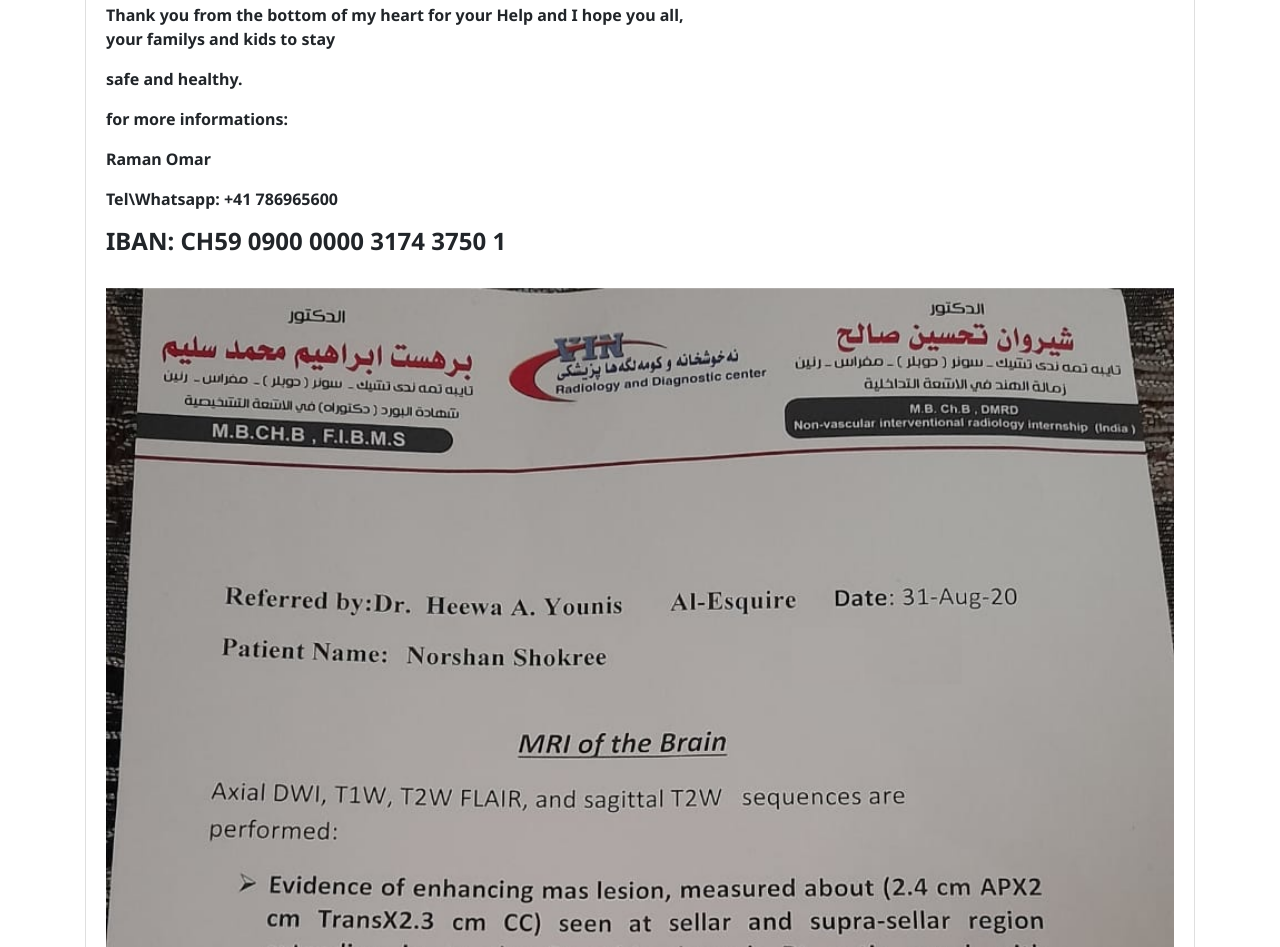
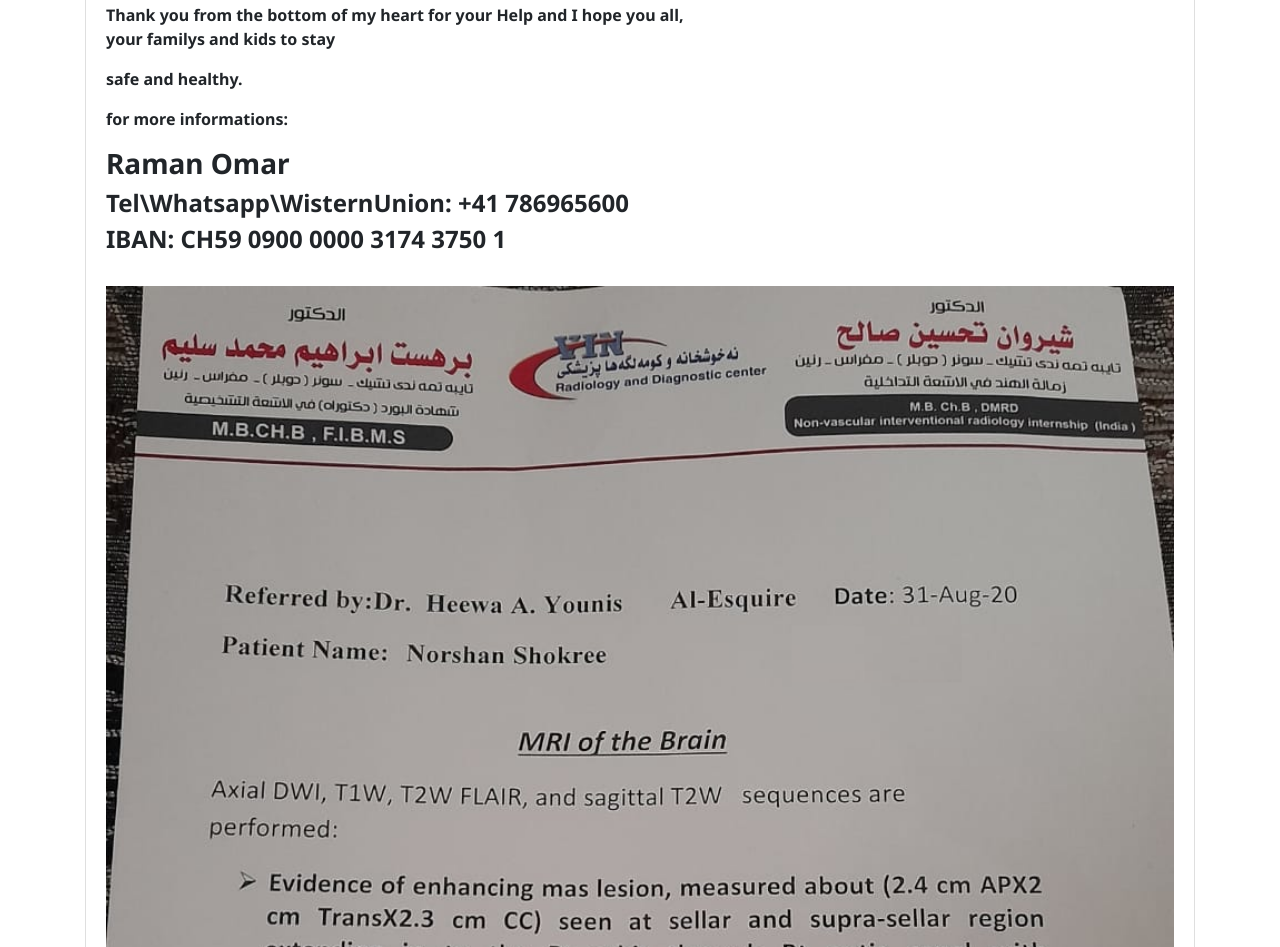
Before and after one commit to ramanomar/I-want-to-see-the-life-not-getting-blind, a plain HTML site: page index.html in a window 1280 px wide. Shown: the part 1235-2182 px from the top of the page. Drawn offline with nearby package versions, Linux system fonts and the light colour scheme.

Commit message:
Update index.html

```diff
--- a/index.html
+++ b/index.html
@@ -70,8 +70,8 @@
                             stay</p>
                         <p>safe and healthy.</p>
                         <p>for more informations:</p>
-                        <p>Raman Omar</p>
-                        <p>Tel\Whatsapp: +41 786965600</p>
+                        <h3>Raman Omar</h3>
+                        <h4>Tel\Whatsapp\WisternUnion: +41 786965600</h4>
                         <h4>IBAN: CH59 0900 0000 3174 3750 1</h4>
                     </div>
                     <div class="col-md-5">
```
